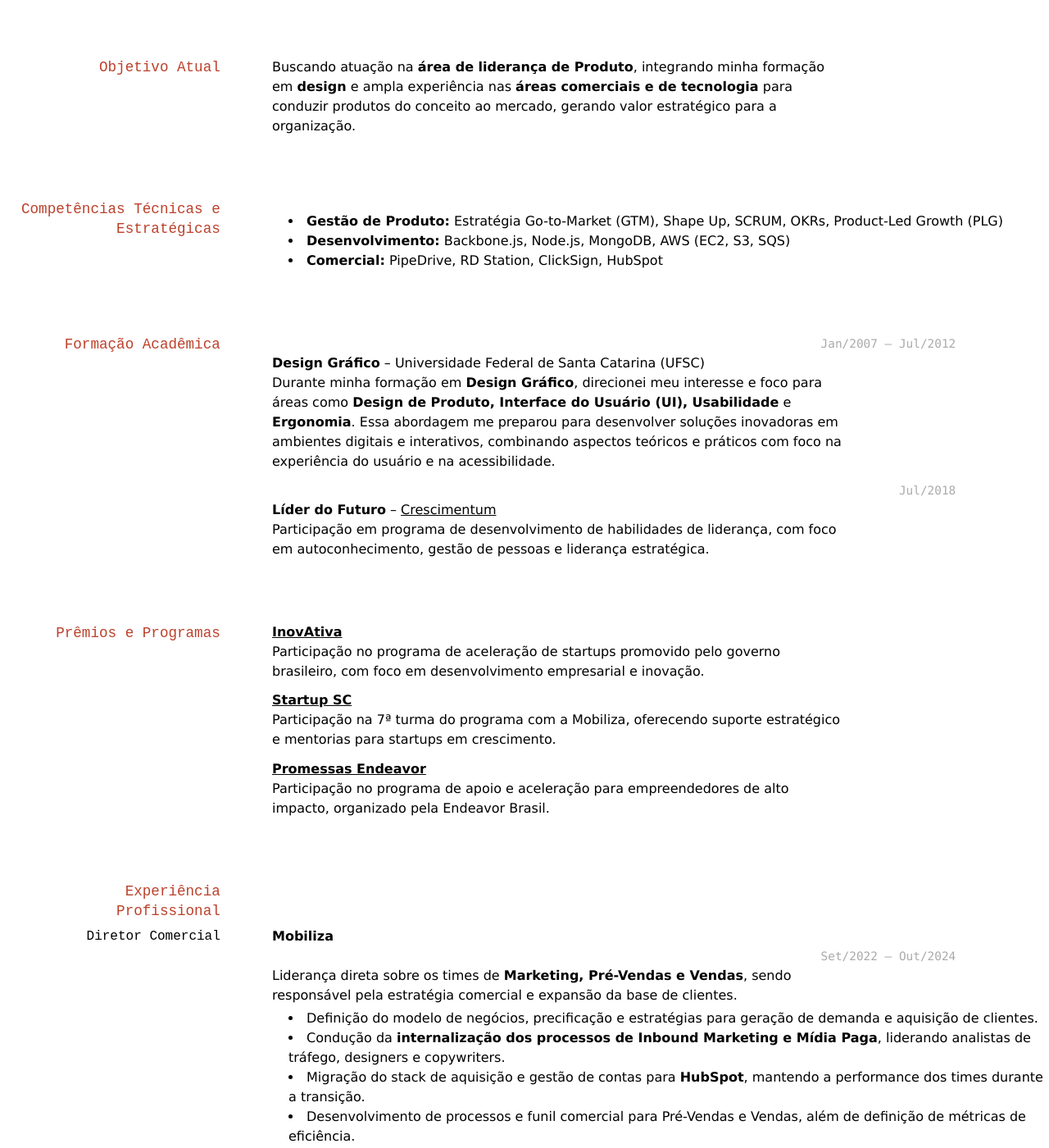
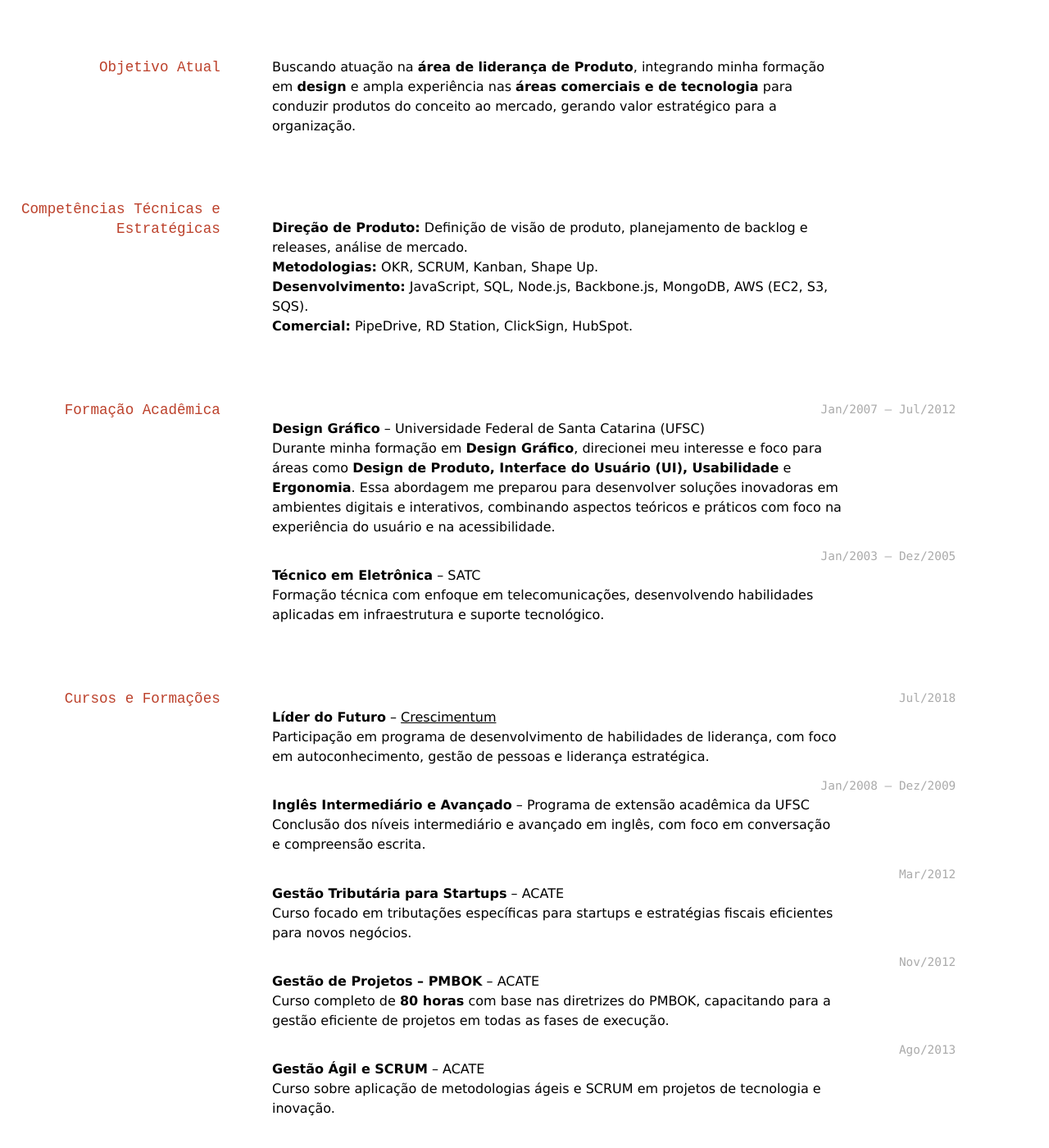
Before and after one commit to diogoreus/diogoreus.github.io, a Jekyll site: the page built from DFRC.md, in a window 1280 px wide and 1400 px high, scrolled down 356 px. Shown: the whole window at 82% size. Built offline with Jekyll 4.4.1, drawn with Linux system fonts in a browser that asks for light colours.

Commit message:
Versão 2 do CV com atualizaçõe nas sessões e experiências profissionais

```diff
--- a/DFRC.md
+++ b/DFRC.md
@@ -17,18 +17,40 @@ Formado em Design, mas desenvolvedor de coração, sempre fui muito curioso e me
 Buscando atuação na **área de liderança de Produto**, integrando minha formação em **design** e ampla experiência nas **áreas comerciais e de tecnologia** para conduzir produtos do conceito ao mercado, gerando valor estratégico para a organização.
 
 ## Competências Técnicas e Estratégicas
-- **Gestão de Produto:** Estratégia Go-to-Market (GTM), Shape Up, SCRUM, OKRs, Product-Led Growth (PLG)
-- **Desenvolvimento:** Backbone.js, Node.js, MongoDB, AWS (EC2, S3, SQS)
-- **Comercial:** PipeDrive, RD Station, ClickSign, HubSpot
+**Direção de Produto:** Definição de visão de produto, planejamento de backlog e releases, análise de mercado.
+**Metodologias:** OKR, SCRUM, Kanban, Shape Up.
+**Desenvolvimento:** JavaScript, SQL, Node.js, Backbone.js, MongoDB, AWS (EC2, S3, SQS).
+**Comercial:** PipeDrive, RD Station, ClickSign, HubSpot.
 
 ## Formação Acadêmica
 `Jan/2007 – Jul/2012`
 **Design Gráfico** – Universidade Federal de Santa Catarina (UFSC)
 Durante minha formação em **Design Gráfico**, direcionei meu interesse e foco para áreas como **Design de Produto, Interface do Usuário (UI), Usabilidade** e **Ergonomia**. Essa abordagem me preparou para desenvolver soluções inovadoras em ambientes digitais e interativos, combinando aspectos teóricos e práticos com foco na experiência do usuário e na acessibilidade.
 
+`Jan/2003 – Dez/2005`
+**Técnico em Eletrônica** – SATC
+Formação técnica com enfoque em telecomunicações, desenvolvendo habilidades aplicadas em infraestrutura e suporte tecnológico.
+
+## Cursos e Formações
 `Jul/2018`
 **Líder do Futuro** – [Crescimentum](https://crescimentum.com.br/)
 Participação em programa de desenvolvimento de habilidades de liderança, com foco em autoconhecimento, gestão de pessoas e liderança estratégica.
+
+`Jan/2008 – Dez/2009`
+**Inglês Intermediário e Avançado** – Programa de extensão acadêmica da UFSC
+Conclusão dos níveis intermediário e avançado em inglês, com foco em conversação e compreensão escrita.
+
+`Mar/2012`
+**Gestão Tributária para Startups** – ACATE
+Curso focado em tributações específicas para startups e estratégias fiscais eficientes para novos negócios.
+
+`Nov/2012`
+**Gestão de Projetos – PMBOK** – ACATE
+Curso completo de **80 horas** com base nas diretrizes do PMBOK, capacitando para a gestão eficiente de projetos em todas as fases de execução.
+
+`Ago/2013`
+**Gestão Ágil e SCRUM** – ACATE
+Curso sobre aplicação de metodologias ágeis e SCRUM em projetos de tecnologia e inovação.
 
 ## Prêmios e Programas
 [**InovAtiva**](https://www.inovativa.online/)
```
Also changed, not shown: index.html (+25 -5 lines), 2 other files.
